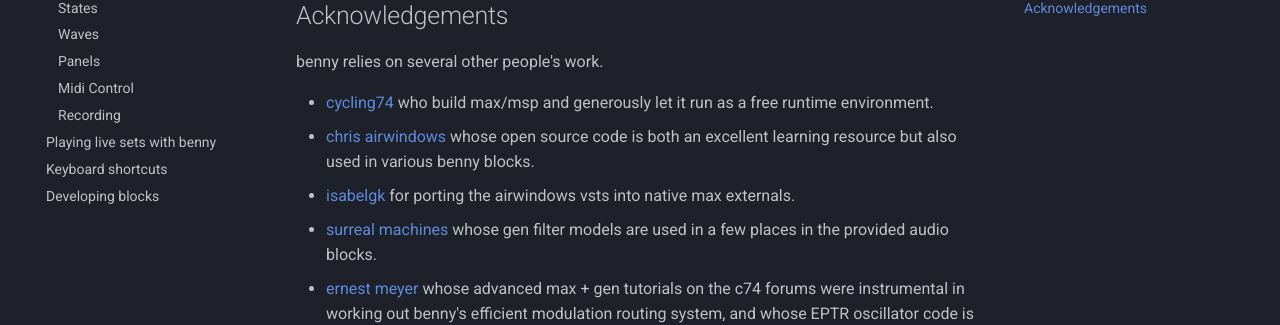
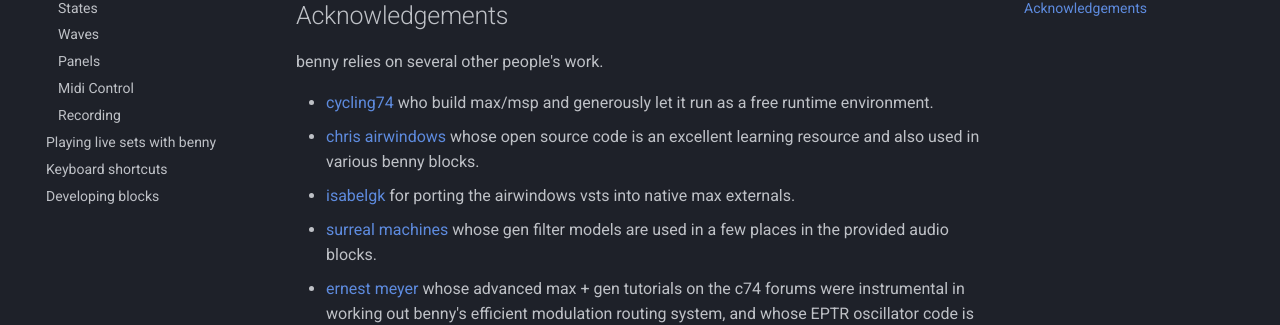
Before and after one commit to playbenny/benny_manual, an MkDocs documentation site: the page built from docs/index.md, in a window 1280 px wide and 900 px high, scrolled down 2010 px. Shown: the part 289-614 px from the top of the window. Built offline with MkDocs 1.6.1 and Material for MkDocs 9.7.7, drawn with Linux system fonts in a browser that asks for light colours; comment, search, counter and statistics services are not loaded.

Commit message:
Update index.md

```diff
--- a/docs/index.md
+++ b/docs/index.md
@@ -47,7 +47,7 @@
 benny relies on several other people's work.
 
 - [cycling74](https://www.cycling74.com) who build max/msp and generously let it run as a free runtime environment.
-- [chris airwindows](https://www.airwindows.com) whose open source code is both an excellent learning resource but also used in various benny blocks.
+- [chris airwindows](https://www.airwindows.com) whose open source code is an excellent learning resource and also used in various benny blocks.
 - [isabelgk](https://github.com/isabelgk/airfx) for porting the airwindows vsts into native max externals.
 - [surreal machines](https://www.surrealmachines.com/) whose gen filter models are used in a few places in the provided audio blocks.
 - [ernest meyer](https://www.yofiel.com) whose advanced max + gen tutorials on the c74 forums were instrumental in working out benny's efficient modulation routing system, and whose EPTR oscillator code is used in various places to provide very clean rectangle waves (which are integrated to provide very clean triangle and saw waves too).
```
